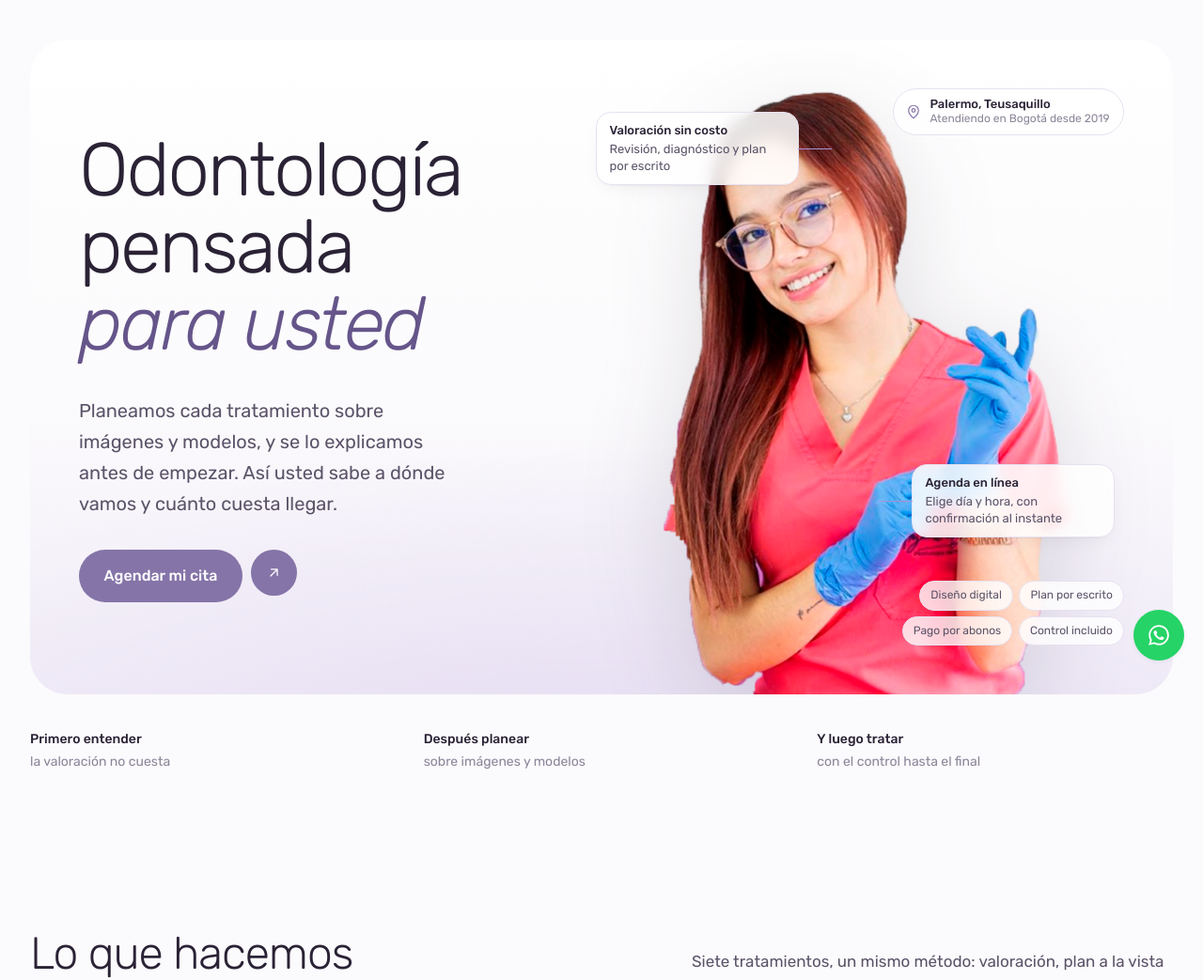
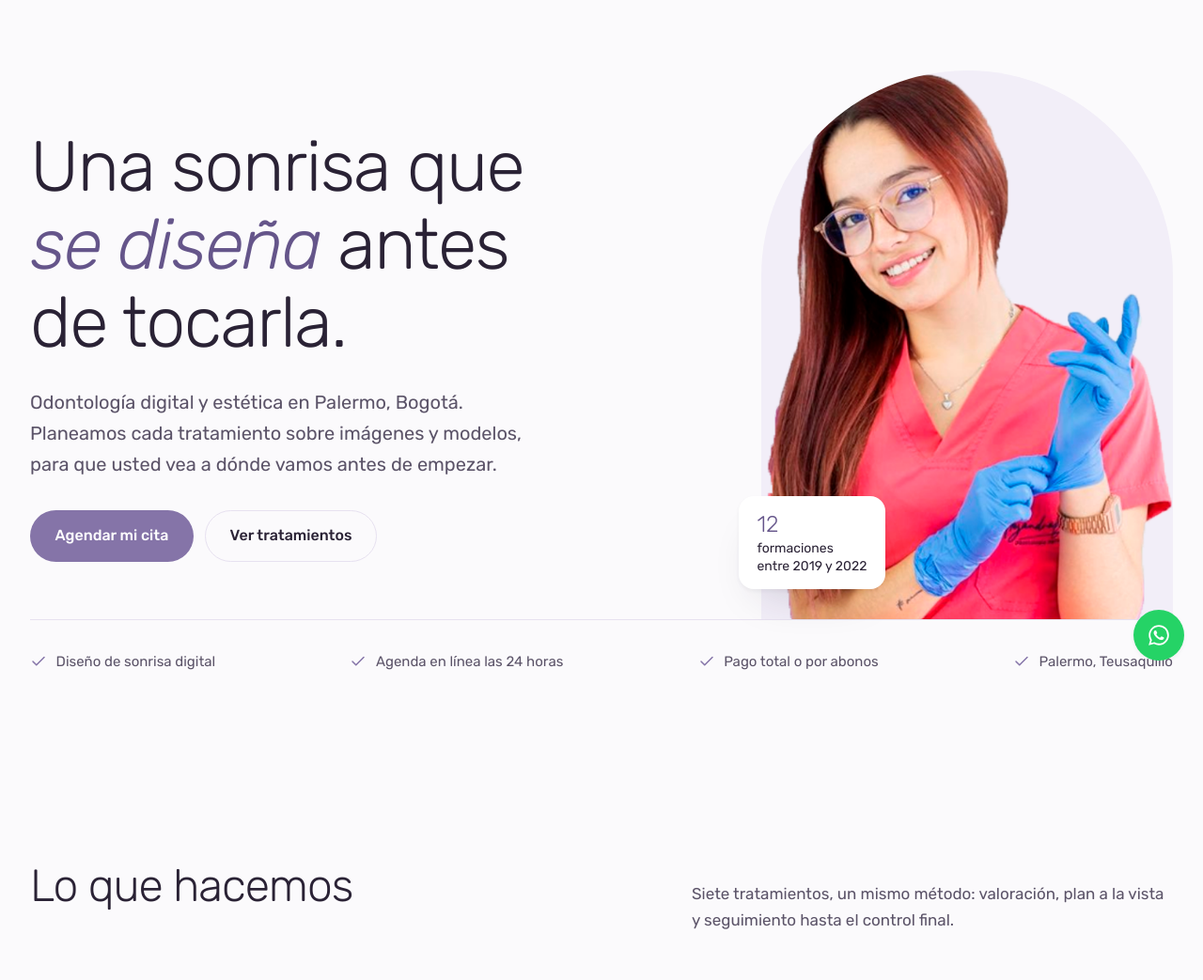
Before and after one commit to NicoMunLug/odontobaron, a PHP site: page / in a window 1280 px wide. Shown: the part 77-1120 px from the top of the page at 94% size. Run offline with PHP 8.4, Linux system fonts and the light colour scheme; data comes from the database, SQL or seed files in the repository.

Commit message:
revert: vuelve la portada anterior; mapa real en la sede
Portada. Se restaura tal como estaba: el titular con la palabra en
cursiva, el retrato en arco con el sello de las formaciones y la cinta
de confianza debajo.

Sede. En vez del bloque de ubicación, que era un recuadro con texto y
poco más, va el mismo mapa que ya usa sede.php: el iframe de Google
Maps que viene en la columna mapa_embed de la tabla sedes. Es el mapa
de verdad, no una representación.

Instagram. La franja que cierra la galería tenía un icono suelto sobre
un rectángulo liso. Ahora lleva degradado de marca, un arco tenue al
fondo, el icono en su propia pastilla, el usuario con una línea de
contexto y un botón blanco al borde derecho.

Co-Authored-By: Claude Opus 5 <noreply@anthropic.com>
Claude-Session: https://claude.ai/code/session_01MVS2wwtsBEC5MkpxbWhy8c

```diff
--- a/assets/css/app.css
+++ b/assets/css/app.css
@@ -247,164 +247,60 @@ p:last-child { margin-bottom: 0; }
   .cabecera__acciones .boton { display: none; }
 }
 
-/* --- Portada ------------------------------------------------------
-   Un solo lienzo: el titular ocupa la izquierda, el retrato crece desde
-   la base y las anotaciones se posan sobre la foto, como las de una
-   ficha clínica. El degradado sube desde abajo para que la foto no
-   quede recortada por una línea dura. */
-.portada {
-  padding-block: clamp(1.5rem, 1rem + 2vw, 3rem) clamp(2rem, 1.5rem + 2vw, 3.5rem);
+/* --- Portada ------------------------------------------------------ */
+.portada { padding-block: clamp(2.5rem, 1.5rem + 4vw, 5rem) clamp(3rem, 2rem + 4vw, 6rem); }
+.portada__caja {
+  display: grid;
+  grid-template-columns: 1fr clamp(18rem, 36%, 28rem);
+  gap: clamp(2rem, 1rem + 4vw, 5rem);
+  align-items: center;
 }
-.portada__lienzo {
-  position: relative;
-  display: grid;
-  grid-template-columns: minmax(0, 1fr) minmax(0, 1.05fr);
-  align-items: end;
-  gap: clamp(1.5rem, 1rem + 2vw, 3rem);
-  min-height: clamp(26rem, 20rem + 18vw, 34rem);
-  padding: clamp(1.75rem, 1rem + 3vw, 3.25rem);
-  border-radius: clamp(1.5rem, 1rem + 2vw, 2.5rem);
-  background:
-    radial-gradient(120% 90% at 50% 118%, var(--lavanda-hondo) 0%, rgba(228,219,242,0) 62%),
-    linear-gradient(180deg, var(--blanco) 0%, var(--hueso) 55%, var(--lavanda) 100%);
+.portada__texto { max-width: 34rem; }
+.portada h1 { margin-bottom: .35em; }
+.portada h1 em {
+  font-style: italic;
+  font-weight: 300;
+  color: var(--lila-hondo);
+}
+.portada__acciones { display: flex; flex-wrap: wrap; gap: .75rem; margin-top: 2rem; }
+
+.portada__media { position: relative; }
+.portada__retrato {
+  aspect-ratio: 3 / 4;
+  border-radius: var(--arco);
   overflow: hidden;
+  background: var(--lavanda);
+}
+.portada__retrato img { width: 100%; height: 100%; object-fit: cover; object-position: top center; }
+
+/* dato que acompaña al retrato */
+.sello {
+  position: absolute; left: -1.5rem; bottom: 2rem;
+  padding: .9rem 1.2rem;
+  background: var(--blanco);
+  border-radius: var(--radio-m);
+  box-shadow: var(--sombra-alta);
+  font-size: .875rem;
+  line-height: 1.35;
+}
+.sello strong { display: block; font-size: 1.5rem; font-weight: 300; color: var(--lila-hondo); }
+
+@media (max-width: 54rem) {
+  .portada__caja { grid-template-columns: 1fr; }
+  .portada__media { max-width: 22rem; margin-inline: auto; }
+  .sello { left: auto; right: -.75rem; bottom: 1.5rem; }
 }
 
-.portada__texto { align-self: center; max-width: 30rem; }
-.portada h1 {
-  margin-bottom: .45em;
-  font-size: clamp(2.75rem, 1.7rem + 4.4vw, 5rem);
-  letter-spacing: -.03em;
-  line-height: 1.02;
+/* Cinta de confianza bajo la portada */
+.cinta {
+  display: flex; flex-wrap: wrap; gap: 1rem 2.5rem;
+  align-items: center; justify-content: space-between;
+  padding-top: 2rem;
+  border-top: 1px solid var(--linea);
+  color: var(--tinta-media);
+  font-size: .9375rem;
 }
-.portada h1 em { font-style: italic; font-weight: 300; color: var(--lila-hondo); }
-.portada__texto .entrada { max-width: 25rem; }
-.portada__acciones { display: flex; flex-wrap: wrap; gap: .6rem; margin-top: 2rem; }
-
-/* Botón redondo con la flecha, al lado del principal */
-.boton--circulo {
-  --fondo: var(--lila);
-  --texto: var(--blanco);
-  width: 3.05rem; height: 3.05rem;
-  padding: 0;
-  border-radius: 50%;
-}
-
-/* El retrato nace del borde inferior del lienzo */
-.portada__media {
-  position: relative;
-  align-self: end;
-  justify-self: center;
-  width: min(100%, 27rem);
-  margin-bottom: calc(clamp(1.75rem, 1rem + 3vw, 3.25rem) * -1);
-}
-.portada__foto {
-  width: 100%; height: auto;
-  display: block;
-  filter: drop-shadow(0 24px 48px rgba(42, 34, 53, .14));
-}
-
-/* Anotaciones sobre la foto */
-.nota {
-  position: absolute;
-  margin: 0;
-  max-width: 13.5rem;
-  padding: .6rem .85rem;
-  background: rgba(255, 255, 255, .86);
-  backdrop-filter: blur(8px);
-  border: 1px solid var(--linea);
-  border-radius: var(--radio-m);
-  box-shadow: var(--sombra-suave);
-  font-size: .8125rem;
-  line-height: 1.4;
-  color: var(--tinta-media);
-}
-.nota b { display: block; font-weight: 500; color: var(--tinta); margin-bottom: .1rem; }
-/* La línea que une la anotación con la foto */
-.nota::after {
-  content: '';
-  position: absolute; top: 50%;
-  width: 2.25rem; height: 1px;
-  background: var(--lila-claro);
-}
-/* Fuera de la cara: a la izquierda del retrato y bien arriba */
-.nota--alta { top: 4%; left: -4.5rem; }
-.nota--alta::after { right: -2.25rem; }
-.nota--baja { bottom: 26%; right: -3rem; }
-.nota--baja::after { left: -2.25rem; }
-
-/* Dónde queda el consultorio, arriba a la derecha */
-.portada__aval {
-  position: absolute; top: clamp(1.75rem, 1rem + 3vw, 3.25rem);
-  right: clamp(1.75rem, 1rem + 3vw, 3.25rem);
-  display: flex; align-items: center; gap: .55rem;
-  padding: .5rem .9rem .5rem .7rem;
-  background: rgba(255, 255, 255, .8);
-  backdrop-filter: blur(6px);
-  border: 1px solid var(--linea);
-  border-radius: var(--radio-pill);
-}
-.portada__aval svg { flex-shrink: 0; }
-.portada__aval p { margin: 0; font-size: .75rem; line-height: 1.3; color: var(--tinta-suave); }
-.portada__aval b { display: block; font-weight: 500; font-size: .8125rem; color: var(--tinta); }
-
-/* Fichas flotantes, sobre el degradado */
-.portada__fichas {
-  position: absolute; right: clamp(1.75rem, 1rem + 3vw, 3.25rem);
-  bottom: clamp(1.75rem, 1rem + 3vw, 3.25rem);
-  display: flex; flex-wrap: wrap; justify-content: flex-end;
-  gap: .4rem;
-  max-width: 17rem;
-  margin: 0; padding: 0;
-  list-style: none;
-}
-.portada__fichas li {
-  padding: .3rem .7rem;
-  background: rgba(255, 255, 255, .8);
-  backdrop-filter: blur(6px);
-  border: 1px solid var(--linea);
-  border-radius: var(--radio-pill);
-  font-size: .75rem;
-  color: var(--tinta-media);
-}
-
-/* Las tres ideas bajo el lienzo */
-.portada__pie {
-  display: grid;
-  grid-template-columns: repeat(3, minmax(0, 1fr));
-  gap: 1rem 2.5rem;
-  margin: clamp(1.5rem, 1rem + 1.5vw, 2.25rem) 0 0;
-  padding: 0;
-  list-style: none;
-}
-.portada__pie li { display: grid; gap: .1rem; font-size: .875rem; }
-.portada__pie b { font-weight: 500; color: var(--tinta); }
-.portada__pie span { color: var(--tinta-suave); }
-
-@media (max-width: 62rem) {
-  .nota { max-width: 11rem; font-size: .75rem; }
-  .nota--alta { left: -1rem; }
-  .nota--baja { right: -1rem; }
-  .portada__fichas { max-width: 12rem; }
-}
-@media (max-width: 54rem) {
-  .portada__lienzo {
-    grid-template-columns: 1fr;
-    align-items: start;
-    min-height: 0;
-  }
-  .portada__texto { max-width: none; }
-  .portada__media { width: min(100%, 20rem); margin-top: 1.5rem; }
-  .portada__aval { position: static; margin-top: 1.5rem; max-width: none; }
-  .portada__fichas { position: static; justify-content: flex-start; max-width: none; margin-top: 1.25rem; }
-  .nota--alta { top: 6%; left: -.5rem; }
-  .nota--baja { bottom: 16%; right: -.5rem; }
-  .nota::after { display: none; }
-}
-@media (max-width: 40rem) {
-  .portada__pie { grid-template-columns: 1fr; gap: .75rem; }
-  .nota { max-width: 9.5rem; }
-}
+.cinta > div { display: flex; align-items: center; gap: .6rem; }
 
 /* --- Rejilla de tratamientos -------------------------------------- */
 .tratamientos {
--- a/index.php
+++ b/index.php
@@ -30,63 +30,58 @@ require __DIR__ . '/includes/header.php';
 ?>
 
 <section class="portada">
-  <div class="envoltura">
-    <div class="portada__lienzo">
-
+  <div class="envoltura portada__caja">
     <div class="portada__texto">
-        <h1>Odontología<br>pensada<br><em>para usted</em></h1>
+      <h1>Una sonrisa que <em>se diseña</em> antes de tocarla.</h1>
       <p class="entrada">
-          Planeamos cada tratamiento sobre imágenes y modelos, y se lo explicamos
-          antes de empezar. Así usted sabe a dónde vamos y cuánto cuesta llegar.
+        Odontología digital y estética en Palermo, Bogotá. Planeamos cada tratamiento
+        sobre imágenes y modelos, para que usted vea a dónde vamos antes de empezar.
       </p>
       <div class="portada__acciones">
         <a class="boton" href="<?= base_url('agendar.php') ?>">Agendar mi cita</a>
-          <a class="boton boton--circulo" href="<?= base_url('tratamientos.php') ?>"
-             aria-label="Ver los tratamientos">
-            <svg width="17" height="17" viewBox="0 0 24 24" fill="none" aria-hidden="true">
-              <path d="M7 17 17 7M8 7h9v9" stroke="currentColor" stroke-width="1.8"
-                    stroke-linecap="round" stroke-linejoin="round"/>
-            </svg>
-          </a>
+        <a class="boton boton--contorno" href="<?= base_url('tratamientos.php') ?>">Ver tratamientos</a>
       </div>
     </div>
 
     <div class="portada__media">
-        <img class="portada__foto" src="<?= base_url('assets/img/doctora/retrato.png') ?>"
-             alt="Dra. Laura Alejandra Barón Malagón en su consultorio"
-             width="594" height="888" fetchpriority="high">
-
-        <!-- Anotaciones sobre la foto, como las de una ficha clínica -->
-        <figure class="nota nota--alta">
-          <figcaption><b>Valoración sin costo</b>Revisión, diagnóstico y plan por escrito</figcaption>
-        </figure>
-        <figure class="nota nota--baja">
-          <figcaption><b>Agenda en línea</b>Elige día y hora, con confirmación al instante</figcaption>
-        </figure>
+      <div class="portada__retrato">
+        <img src="<?= base_url('assets/img/doctora/retrato.png') ?>"
+             alt="Dra. Laura Alejandra Barón Malagón en su consultorio" width="600" height="800">
+      </div>
+      <div class="sello">
+        <strong>12</strong>
+        formaciones<br>entre 2019 y 2022
+      </div>
+    </div>
   </div>
 
-      <div class="portada__aval">
+  <div class="envoltura" style="margin-top:clamp(2.5rem,2rem+2vw,4rem)">
+    <div class="cinta">
+      <div>
         <svg width="18" height="18" viewBox="0 0 24 24" fill="none" aria-hidden="true">
-          <path d="M12 21s7-5.5 7-11a7 7 0 1 0-14 0c0 5.5 7 11 7 11Z"
-                stroke="var(--lila)" stroke-width="1.6" stroke-linejoin="round"/>
-          <circle cx="12" cy="10" r="2.4" stroke="var(--lila)" stroke-width="1.6"/>
+          <path d="M20 6 9 17l-5-5" stroke="var(--lila)" stroke-width="2" stroke-linecap="round" stroke-linejoin="round"/>
         </svg>
-        <p><b>Palermo, Teusaquillo</b>Atendiendo en Bogotá desde 2019</p>
+        Diseño de sonrisa digital
       </div>
-
-      <ul class="portada__fichas">
-        <li>Diseño digital</li>
-        <li>Plan por escrito</li>
-        <li>Pago por abonos</li>
-        <li>Control incluido</li>
-      </ul>
+      <div>
+        <svg width="18" height="18" viewBox="0 0 24 24" fill="none" aria-hidden="true">
+          <path d="M20 6 9 17l-5-5" stroke="var(--lila)" stroke-width="2" stroke-linecap="round" stroke-linejoin="round"/>
+        </svg>
+        Agenda en línea las 24 horas
       </div>
-
-    <ul class="portada__pie">
-      <li><b>Primero entender</b><span>la valoración no cuesta</span></li>
-      <li><b>Después planear</b><span>sobre imágenes y modelos</span></li>
-      <li><b>Y luego tratar</b><span>con el control hasta el final</span></li>
-    </ul>
+      <div>
+        <svg width="18" height="18" viewBox="0 0 24 24" fill="none" aria-hidden="true">
+          <path d="M20 6 9 17l-5-5" stroke="var(--lila)" stroke-width="2" stroke-linecap="round" stroke-linejoin="round"/>
+        </svg>
+        Pago total o por abonos
+      </div>
+      <div>
+        <svg width="18" height="18" viewBox="0 0 24 24" fill="none" aria-hidden="true">
+          <path d="M20 6 9 17l-5-5" stroke="var(--lila)" stroke-width="2" stroke-linecap="round" stroke-linejoin="round"/>
+        </svg>
+        <?= e($sede['barrio'] ?? 'Palermo, Bogotá') ?>
+      </div>
+    </div>
   </div>
 </section>
 
@@ -188,18 +183,24 @@ require __DIR__ . '/includes/header.php';
       <?php endforeach; ?>
 
       <a class="galeria__social" href="<?= e(instagram_url()) ?>" target="_blank" rel="noopener">
-        <span>
-          <svg width="20" height="20" viewBox="0 0 24 24" fill="none" aria-hidden="true">
-            <rect x="2.5" y="2.5" width="19" height="19" rx="5.5" stroke="currentColor" stroke-width="1.6"/>
-            <circle cx="12" cy="12" r="4.2" stroke="currentColor" stroke-width="1.6"/>
-            <circle cx="17.4" cy="6.6" r="1.2" fill="currentColor"/>
+        <span class="social__icono" aria-hidden="true">
+          <svg width="22" height="22" viewBox="0 0 24 24" fill="none">
+            <rect x="2.5" y="2.5" width="19" height="19" rx="5.5" stroke="currentColor" stroke-width="1.7"/>
+            <circle cx="12" cy="12" r="4.2" stroke="currentColor" stroke-width="1.7"/>
+            <circle cx="17.4" cy="6.6" r="1.3" fill="currentColor"/>
           </svg>
-          Ver el paso a paso en Instagram
         </span>
-        <svg class="galeria__flecha" width="16" height="16" viewBox="0 0 24 24" fill="none" aria-hidden="true">
-          <path d="M7 17 17 7M8 7h9v9" stroke="currentColor" stroke-width="1.8"
+        <span class="social__texto">
+          <b>@<?= e(CONTACTO_INSTAGRAM) ?></b>
+          <span>El paso a paso de cada tratamiento, caso por caso</span>
+        </span>
+        <span class="social__boton">
+          Seguir
+          <svg width="15" height="15" viewBox="0 0 24 24" fill="none" aria-hidden="true">
+            <path d="M7 17 17 7M8 7h9v9" stroke="currentColor" stroke-width="1.9"
                   stroke-linecap="round" stroke-linejoin="round"/>
           </svg>
+        </span>
       </a>
     </div>
   </div>
@@ -265,30 +266,14 @@ require __DIR__ . '/includes/header.php';
         </div>
       </div>
 
-      <?php
-      $mapa = 'https://www.google.com/maps/search/?api=1&query='
-            . urlencode($sede['direccion'] . ', ' . $sede['barrio'] . ', ' . $sede['ciudad']);
-      ?>
-      <a class="sede__mapa" href="<?= e($mapa) ?>" target="_blank" rel="noopener">
-        <span class="sede__pin" aria-hidden="true">
-          <svg width="26" height="26" viewBox="0 0 24 24" fill="none">
-            <path d="M12 21s7-5.5 7-11a7 7 0 1 0-14 0c0 5.5 7 11 7 11Z"
-                  stroke="currentColor" stroke-width="1.6" stroke-linejoin="round"/>
-            <circle cx="12" cy="10" r="2.4" stroke="currentColor" stroke-width="1.6"/>
-          </svg>
-        </span>
-        <span class="sede__mapa-texto">
-          <b><?= e($sede['direccion']) ?></b>
-          <span><?= e($sede['barrio']) ?>, <?= e($sede['ciudad']) ?></span>
-        </span>
-        <span class="sede__mapa-accion">
-          Abrir en Google Maps
-          <svg width="15" height="15" viewBox="0 0 24 24" fill="none" aria-hidden="true">
-            <path d="M7 17 17 7M8 7h9v9" stroke="currentColor" stroke-width="1.8"
-                  stroke-linecap="round" stroke-linejoin="round"/>
-          </svg>
-        </span>
-      </a>
+      <div class="sede__mapa">
+        <?php if (!empty($sede['mapa_embed'])): ?>
+          <iframe src="<?= e($sede['mapa_embed']) ?>" width="100%" height="100%"
+                  style="border:0;display:block" allowfullscreen loading="lazy"
+                  referrerpolicy="no-referrer-when-downgrade"
+                  title="Mapa del consultorio en <?= e($sede['barrio']) ?>"></iframe>
+        <?php endif; ?>
+      </div>
     </div>
   </div>
 </section>
```
Also changed, not shown: other parts of assets/css/app.css (+58 -48 lines). Lines whose indentation alone changed are shown as unchanged.
